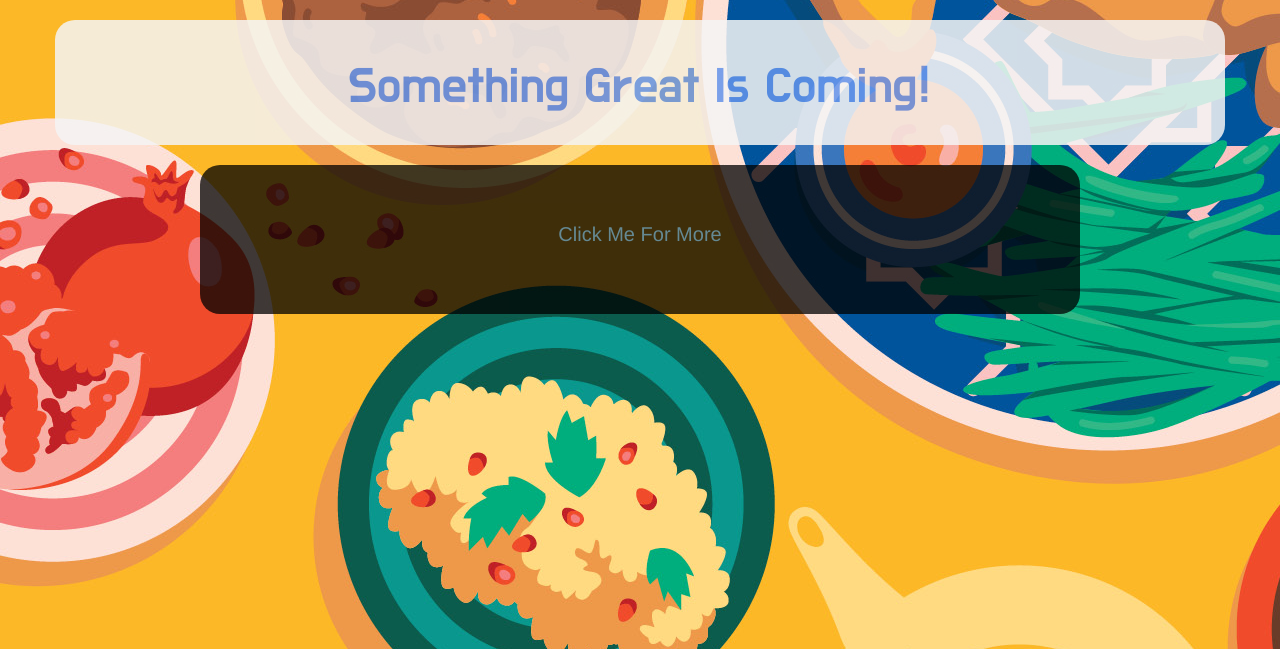
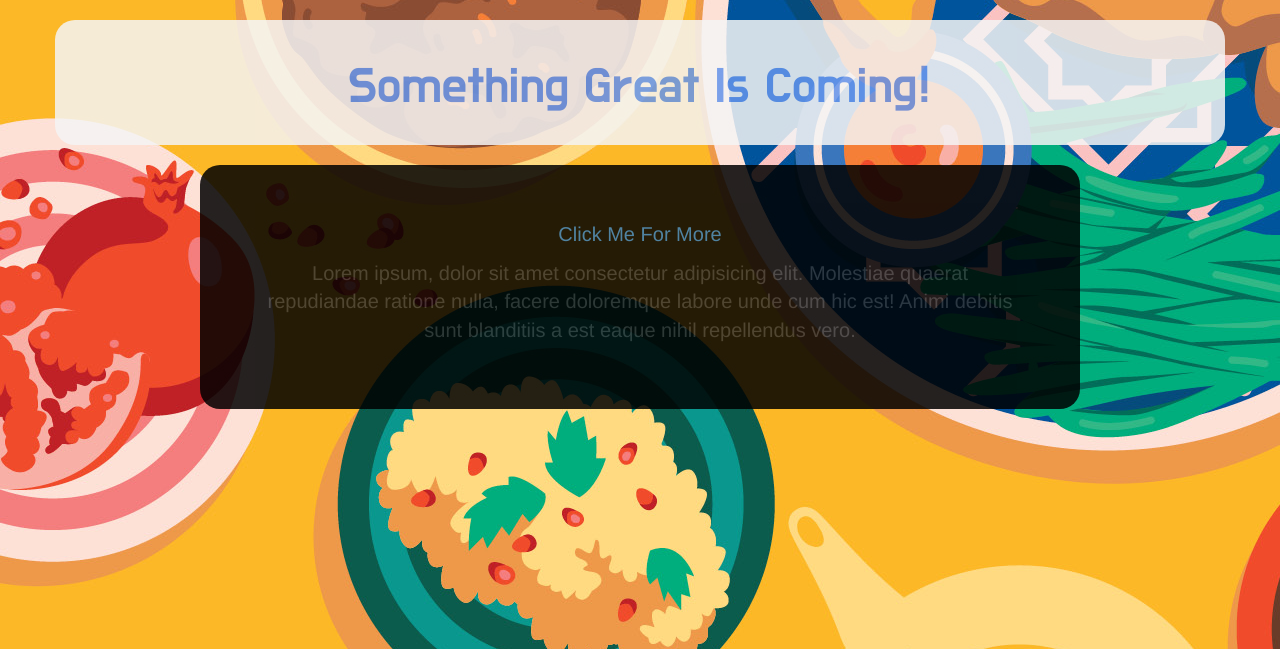
Before and after one commit to ramza007/PhotoBooth, a Django app: page / in a window 1280 px wide. Shown: the part 52-701 px from the top of the page. Run offline with Django 3.2, Linux system fonts and the light colour scheme; some libraries are stand-ins or nearby versions.

Commit message:
changes to welcome page

```diff
--- a/display/templates/welcome.html
+++ b/display/templates/welcome.html
@@ -15,7 +15,7 @@
     .card{
         padding: 55px;
         background-color: black;
-        opacity: 0.75;
+        opacity: 0.85;
         text-align: center;
         margin-top: 20px;
         margin-left: 200px;
@@ -51,6 +51,7 @@
 
     <div class="card">
         <p><a href="/day">Click Me For More</a></p>
+        <p>Lorem ipsum, dolor sit amet consectetur adipisicing elit. Molestiae quaerat repudiandae ratione nulla, facere doloremque labore unde cum hic est! Animi debitis sunt blanditiis a est eaque nihil repellendus vero.</p>
     </div>
 <!--Script files-->
     <script src="https://ajax.googleapis.com/ajax/libs/jquery/3.2.1/jquery.min.js"></script> {% bootstrap_javascript %} {% endblock %}
```
